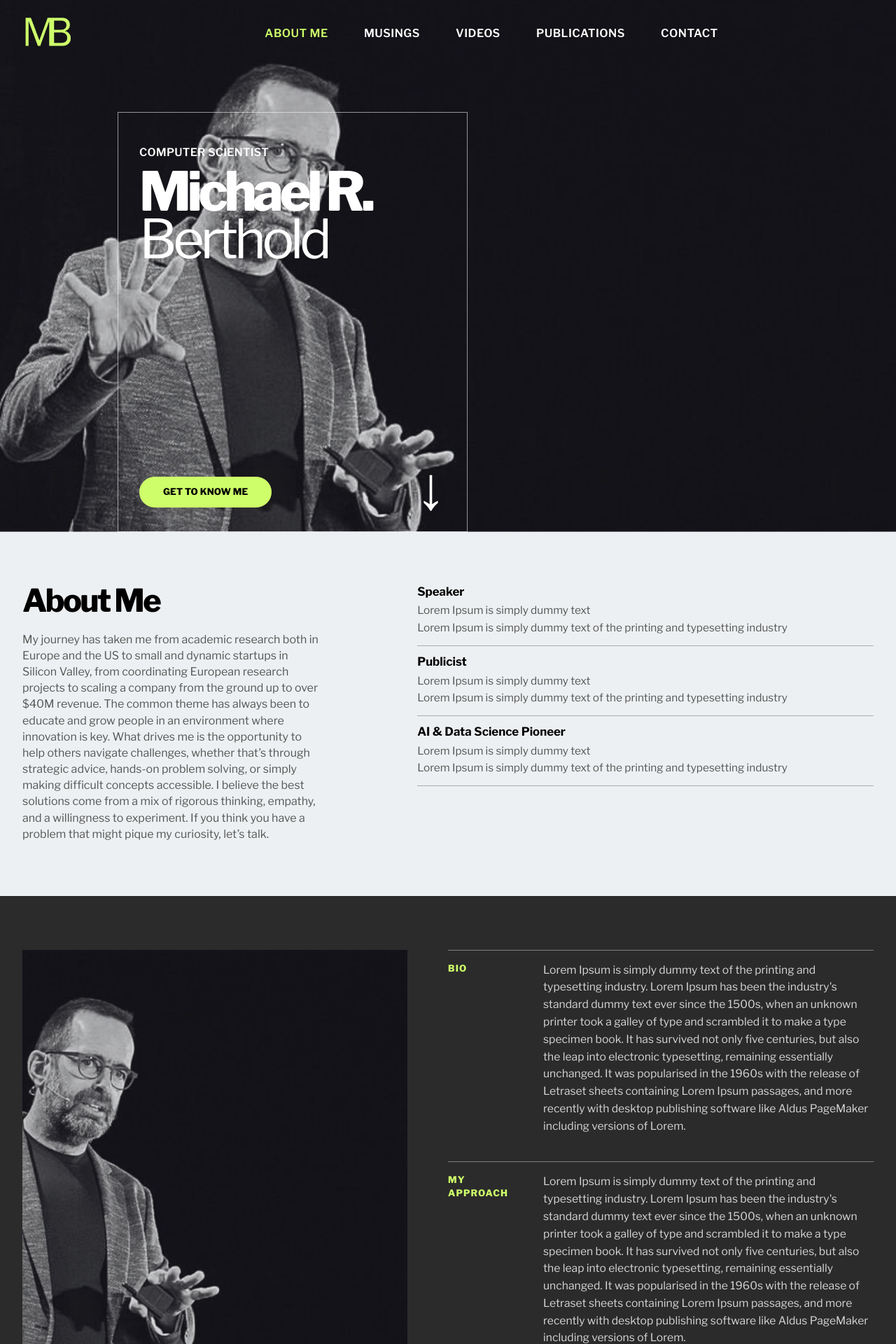
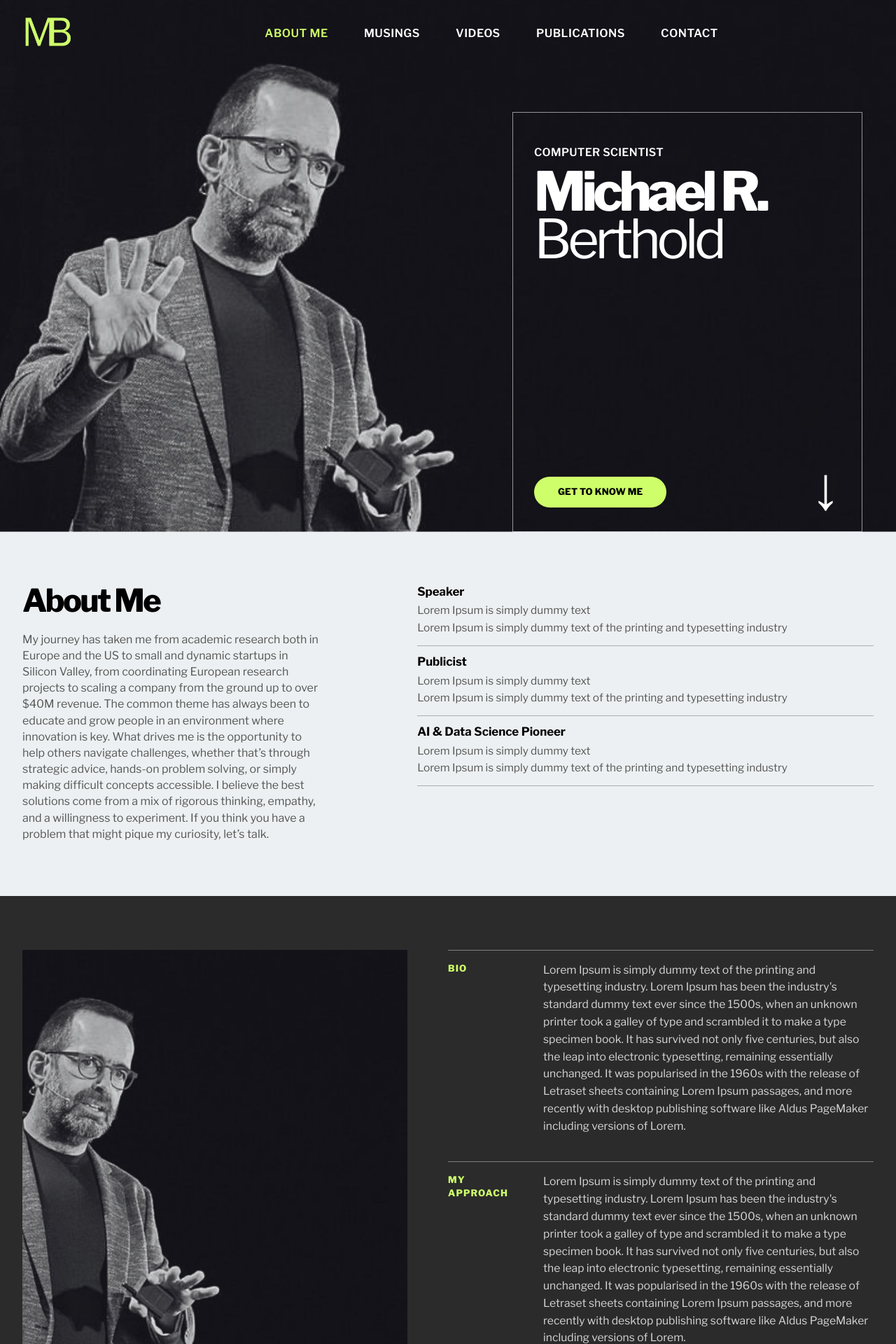
Before and after one commit to lacahelpme/mb, a Jekyll site: the page built from index.html, in a window 1280 px wide. Shown: the top 1920 px of the page at 70% size. Built offline with Jekyll 4.4.1, drawn with Linux system fonts in a browser that asks for light colours.

Commit message:
Update style.css

```diff
--- a/assets/css/style.css
+++ b/assets/css/style.css
@@ -309,6 +309,7 @@ h4:last-child {
   background: transparent;
   position: relative;
   z-index: 2;
+  grid-column: 2;
 }
 
 .hero-copy {
```
